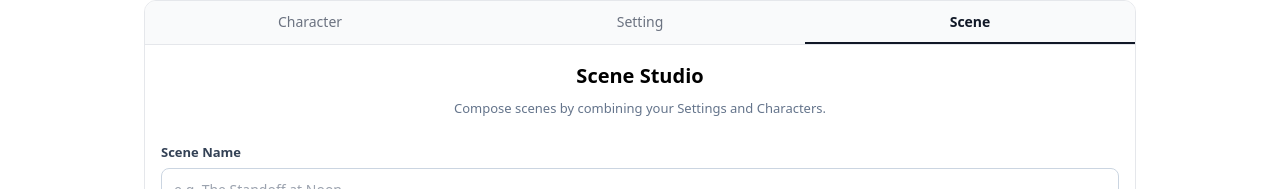
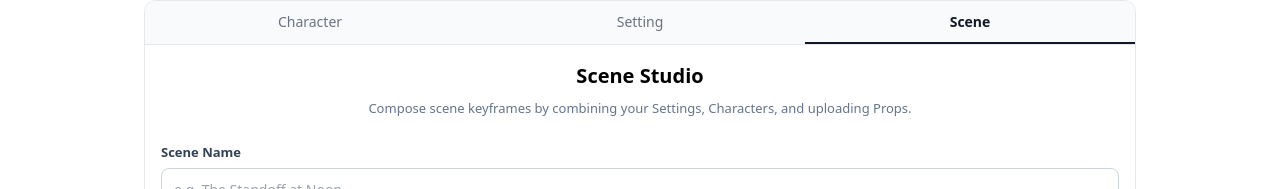
Before and after one commit to JSebree/ai-wizard, a React (Vite) app: page /studios in a window 1280 px wide. Both pictures are taken after a click on the button "Scene". Shown: the part 306-495 px from the top of the page. Built offline with nearby package versions, Linux system fonts and the light colour scheme; no server answers; the database is empty.

Commit message:
updating Scene Studio copy

```diff
--- a/src/studios/SceneStudioDemo.jsx
+++ b/src/studios/SceneStudioDemo.jsx
@@ -740,7 +740,7 @@ export default function SceneStudioDemo() {
             <div style={{ marginBottom: 24, textAlign: "center" }}>
                 <h2 style={{ fontSize: 20, fontWeight: 700, margin: "0 0 8px" }}>Scene Studio</h2>
                 <p style={{ fontSize: 13, color: "#64748B", margin: 0 }}>
-                    Compose scenes by combining your Settings and Characters.
+                    Compose scene keyframes by combining your Settings, Characters, and uploading Props.
                 </p>
             </div>
 
```
